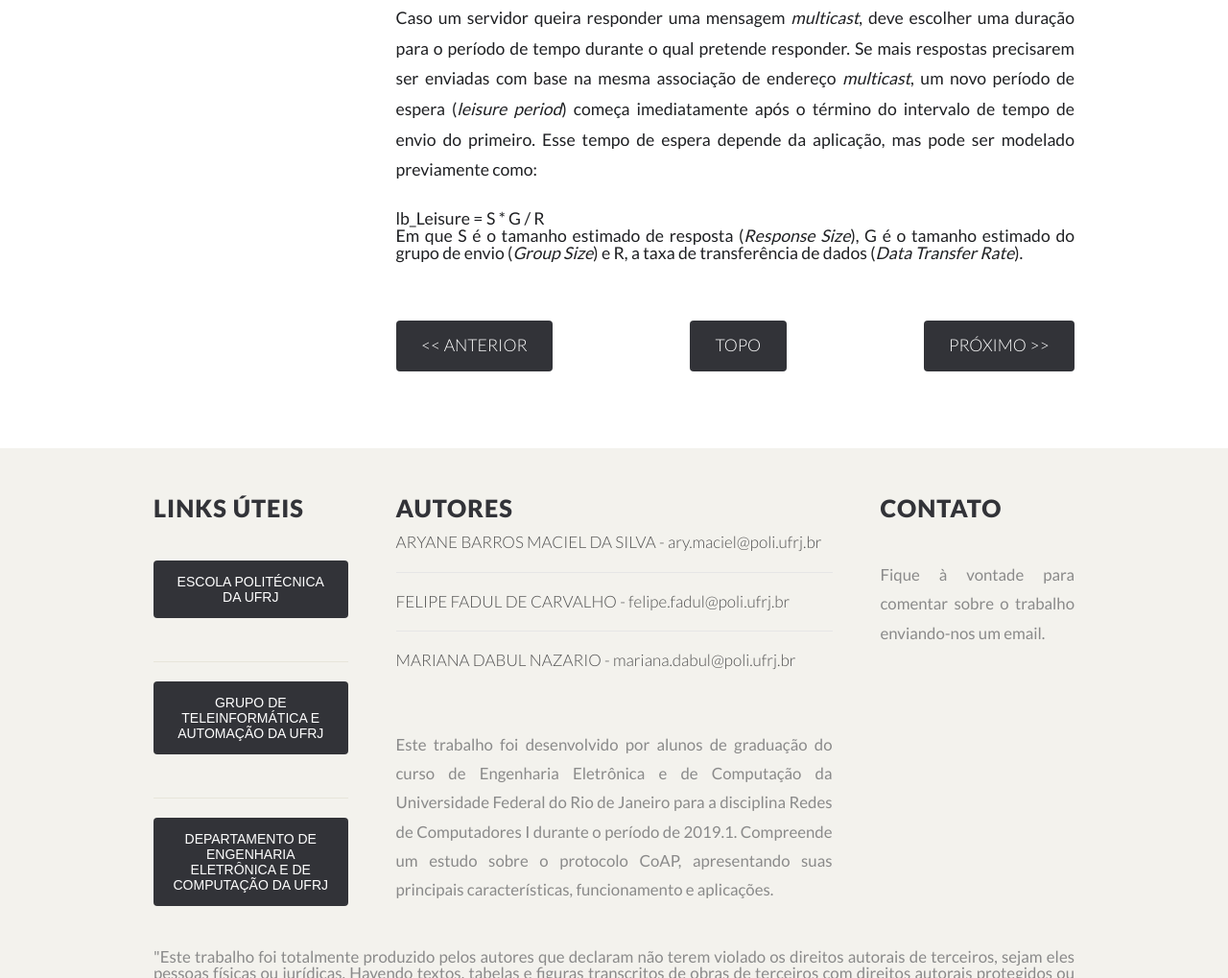
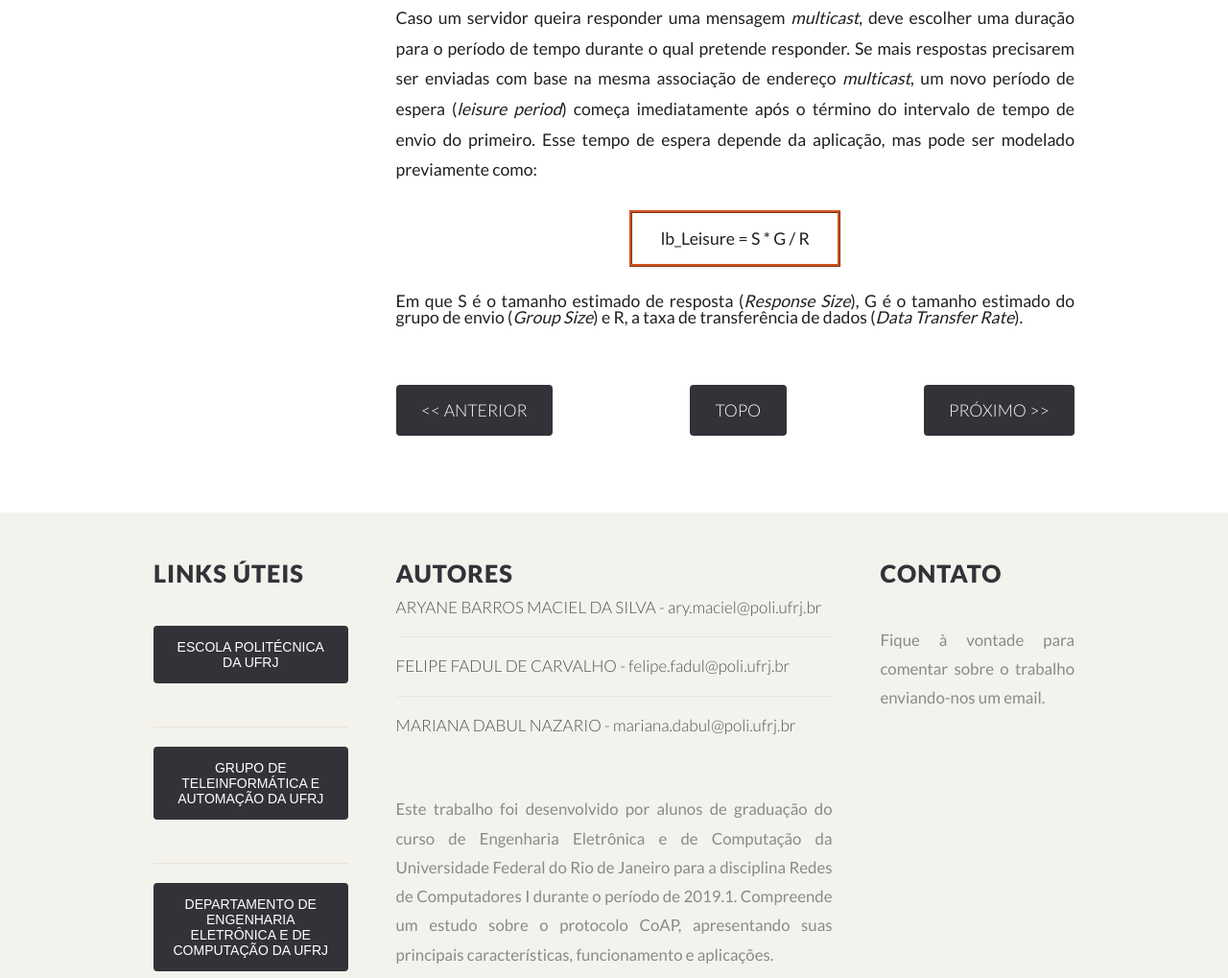
Before and after one commit to felipefadul/CoAP, a plain HTML site: page aplicacoes.html in a window 1280 px wide. Shown: the part 2940-3959 px from the top of the page at 96% size. Drawn offline with nearby package versions, Linux system fonts and the light colour scheme.

Commit message:
Criando classe de estillo CSS para fórmulas.

```diff
--- a/css/style.css
+++ b/css/style.css
@@ -30,6 +30,15 @@
 	p {
 		margin-bottom: 1.5em;
 		line-height: 180%;
+	}
+
+	.formula
+	{
+		margin: 1.5em auto;
+		width: 220px;
+		text-align: center;
+		padding: 1em 1.5em;
+		border: 3px ridge #D1551F;
 	}
 
 	a {
```
